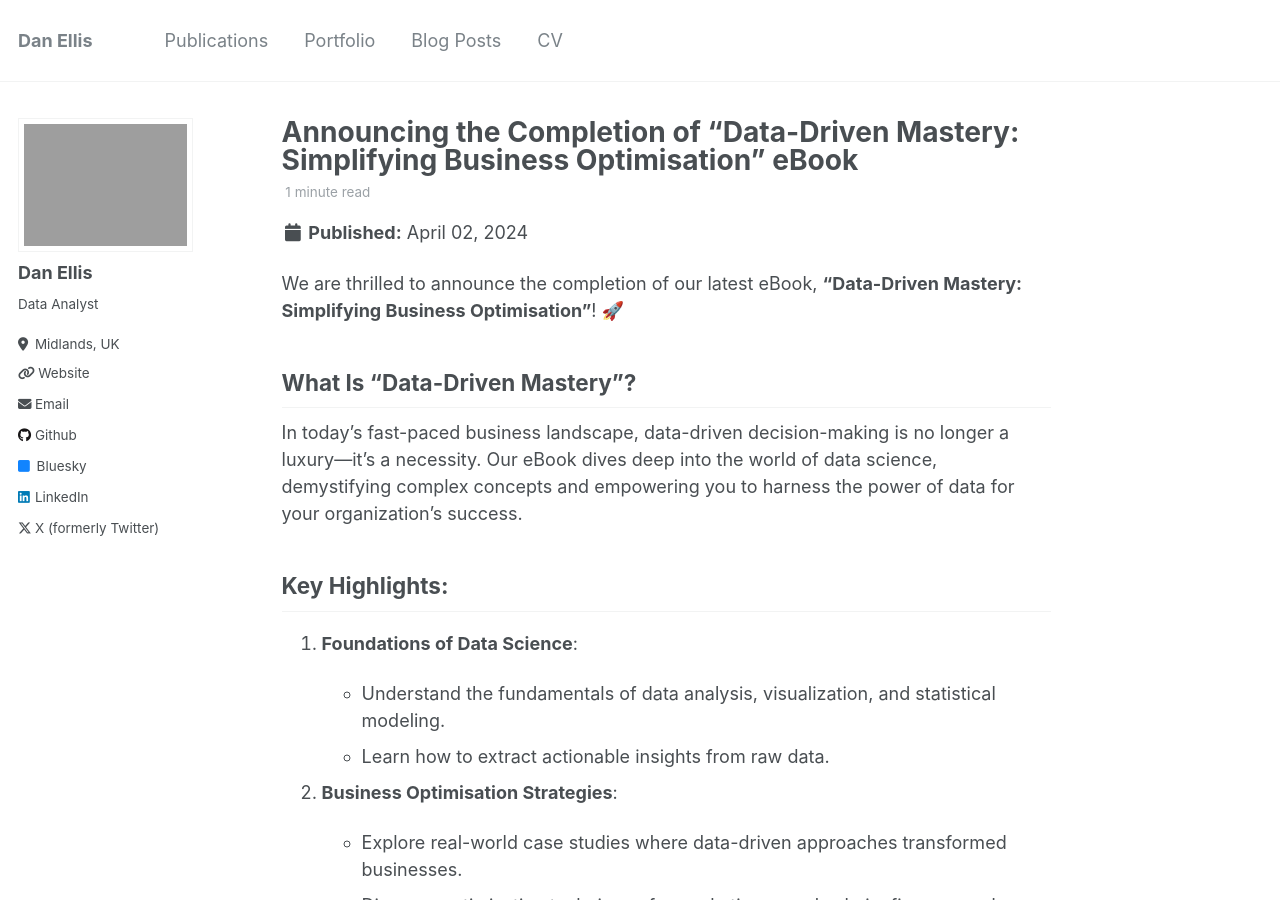
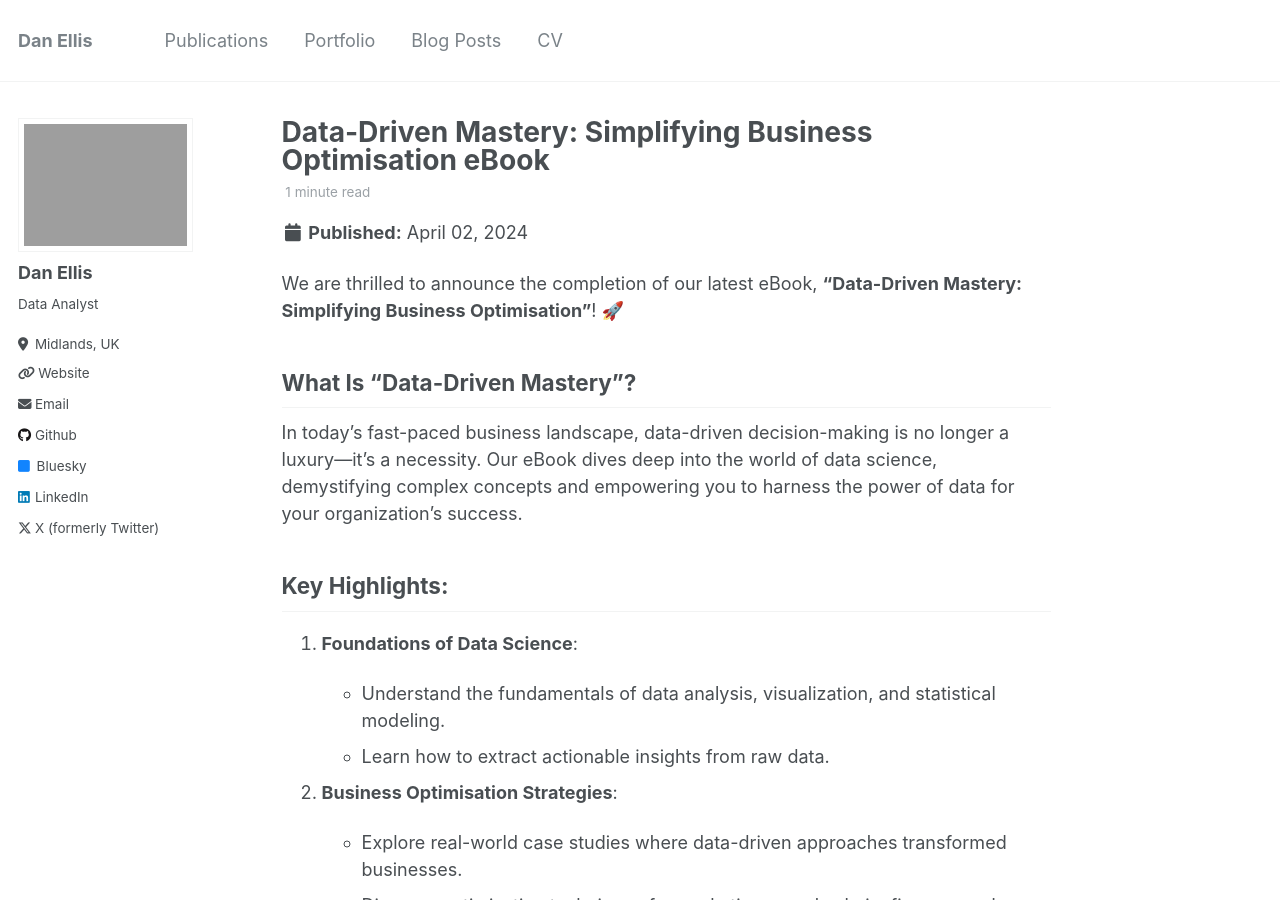
Before and after one commit to danellisprojects/danellisprojects.github.io, a Jekyll site: the page built from _posts/2024-04-02-data-driven-mastery-simplifying-business-optimisation.md, in a window 1280 px wide and 900 px high. Built offline with Jekyll 4.4.1, drawn with Linux system fonts in a browser that asks for light colours.

Commit message:
Update 2024-04-02-data-driven-mastery-simplifying-business-optimisation.md

```diff
--- a/_posts/2024-04-02-data-driven-mastery-simplifying-business-optimisation.md
+++ b/_posts/2024-04-02-data-driven-mastery-simplifying-business-optimisation.md
@@ -1,5 +1,5 @@
 ---
-title: 'Announcing the Completion of "Data-Driven Mastery: Simplifying Business Optimisation" eBook'
+title: 'Data-Driven Mastery: Simplifying Business Optimisation eBook'
 date: 2024-04-02
 permalink: /posts/2024/04/data-driven-mastery-simplifying-business-optimisation/
 tags:
```
